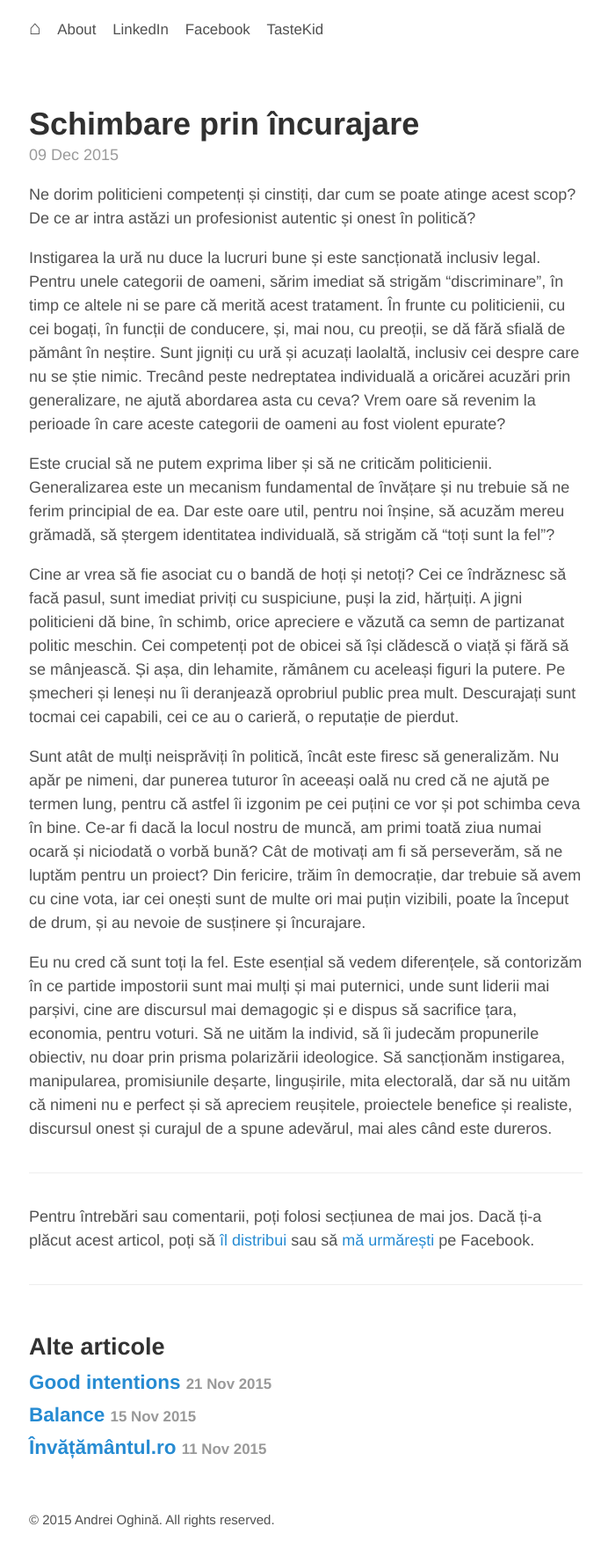
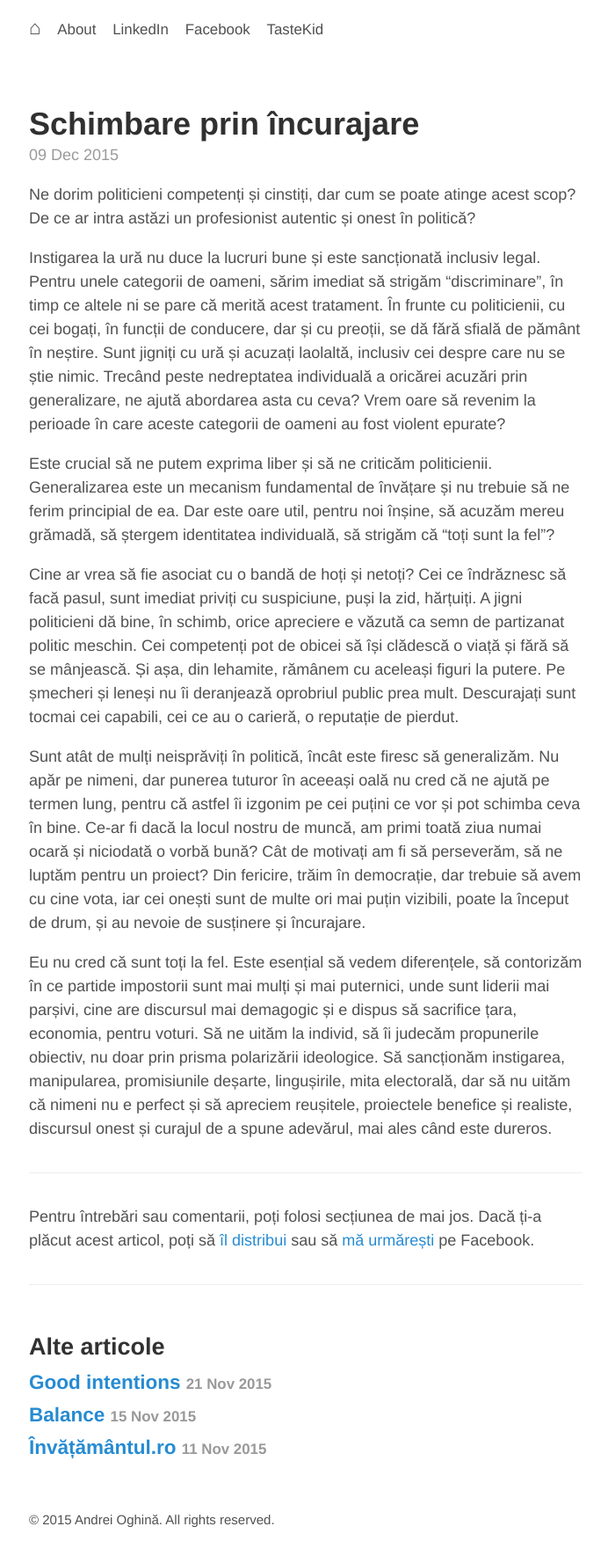
Before and after one commit to aoghina/aoghina.github.io, a Jekyll site: the page built from _posts/2015-12-09-schimbare-prin-incurajare.md, in a window 1280 px wide. Shown: the whole page at 88% size, without its empty margins (292-984 px from the left). Built offline with Jekyll 4.4.1, drawn with Linux system fonts in a browser that asks for light colours; comment, search, counter and statistics services are not loaded.

Commit message:
Update schimbare post

```diff
--- a/_posts/2015-12-09-schimbare-prin-incurajare.md
+++ b/_posts/2015-12-09-schimbare-prin-incurajare.md
@@ -9,7 +9,7 @@
 
 <!--more-->
 
-Instigarea la ură nu duce la lucruri bune și este sancționată inclusiv legal. Pentru unele categorii de oameni, sărim imediat să strigăm "discriminare", în timp ce altele ni se pare că merită acest tratament. În frunte cu politicienii, cu cei bogați, în funcții de conducere, și, mai nou, cu preoții, se dă fără sfială de pământ în neștire. Sunt jigniți cu ură și acuzați laolaltă, inclusiv cei despre care nu se știe nimic. Trecând peste nedreptatea individuală a oricărei acuzări prin generalizare, ne ajută abordarea asta cu ceva? Vrem oare să revenim la perioade în care aceste categorii de oameni au fost violent epurate?
+Instigarea la ură nu duce la lucruri bune și este sancționată inclusiv legal. Pentru unele categorii de oameni, sărim imediat să strigăm "discriminare", în timp ce altele ni se pare că merită acest tratament. În frunte cu politicienii, cu cei bogați, în funcții de conducere, dar și cu preoții, se dă fără sfială de pământ în neștire. Sunt jigniți cu ură și acuzați laolaltă, inclusiv cei despre care nu se știe nimic. Trecând peste nedreptatea individuală a oricărei acuzări prin generalizare, ne ajută abordarea asta cu ceva? Vrem oare să revenim la perioade în care aceste categorii de oameni au fost violent epurate?
 
 Este crucial să ne putem exprima liber și să ne criticăm politicienii. Generalizarea este un mecanism fundamental de învățare și nu trebuie să ne ferim principial de ea. Dar este oare util, pentru noi înșine, să acuzăm mereu grămadă, să ștergem identitatea individuală, să strigăm că "toți sunt la fel"?
 
```
